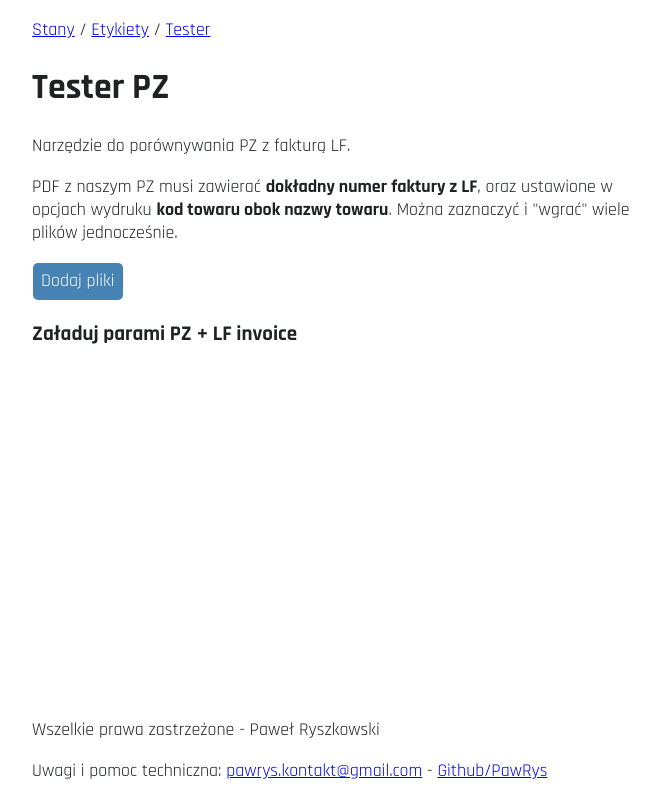
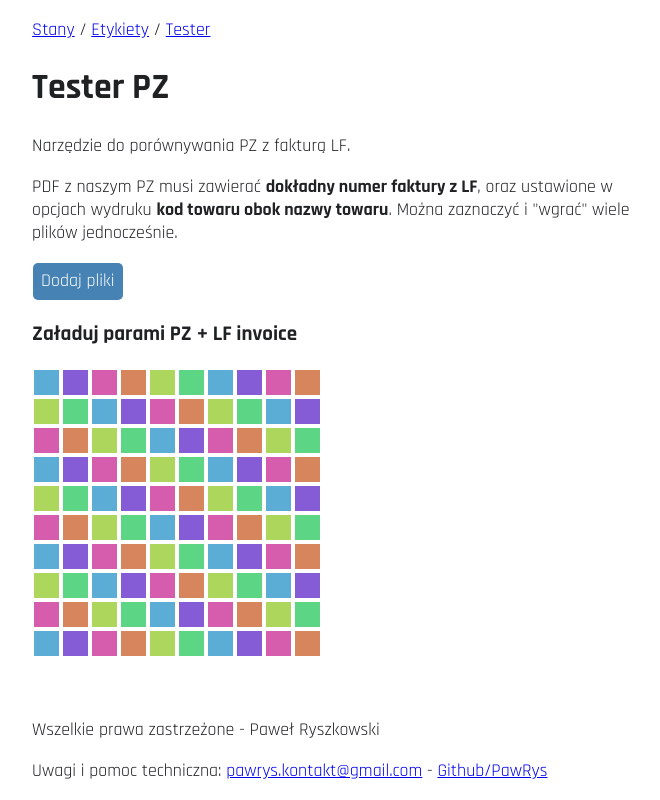
Before and after one commit to PawRys/PurchaseComparator, a Vue app: page / in a window 1280 px wide. Shown: the whole page, without its empty margins (295-955 px from the left). Built offline with nearby package versions, Linux system fonts and the light colour scheme.

Commit message:
better coloring

```diff
--- a/src/App.vue
+++ b/src/App.vue
@@ -174,36 +174,28 @@ async function extractTextFromPDF(pdfFiles: FileList) {
   return { LF: LF, PZ: PZ }
 }
 
-function murmurHash3(str: string) {
-  let h = 0xcafebabe // Initial hash seed
-  for (let i = 0; i < str.length; i++) {
-    h = Math.imul(h ^ str.charCodeAt(i), 2 ^ (32 * 1.618))
-  }
-  return (h ^ (h >>> 16)) >>> 0 // Ensure positive 32-bit integer
-}
-
 function hashToHSL(hash: number) {
-  const h = hash % 360 // Hue: 0-359
-  const s = 80 + (hash % 20) // Saturation: 50-100%
-  const l = 60 + (hash % 20) // Lightness: 40-80%
+  const a = 6
+  const b = 360 / a
+  const h = 140 + b * (hash % a) // Hue: 0-359
+  const s = 60 + (hash % 20) * 0 // Saturation: 50-100%
+  const l = 60 + (hash % 20) * 0 // Lightness: 40-80%
   return `hsl(${h}, ${s}%, ${l}%)`
 }
 
 function stringToHSL(str: string) {
-  return hashToHSL(murmurHash3(str))
+  return hashToHSL(Number(str))
 }
 
-const counter = ref(0)
-const lastInvoice = ref('')
+let counter = 0
+let lastInvoice = ''
+function nextNumber(invoiceIndex: string): string {
+  if (lastInvoice !== invoiceIndex) {
+    lastInvoice = invoiceIndex
+    counter++
+  }
 
-function nextNumber(invoiceIndex: string): string {
-  if (lastInvoice.value !== invoiceIndex) {
-    counter.value++
-    lastInvoice.value = invoiceIndex
-  }
-  // console.log(counter.value)
-
-  return String(counter.value)
+  return String(counter)
 }
 </script>
 
@@ -260,13 +252,13 @@ function nextNumber(invoiceIndex: string): string {
         :key="item"
         v-html="item"
         :class="{ valid: item.match('✔️'), invalid: item.match('❌') }"
-        :style="`border-left: solid 1ch ${stringToHSL(item.match(/LF\d{2} M\d{6}/)[0])}`"
+        :style="`border-left: solid 1ch ${stringToHSL(nextNumber(item.match(/LF\d{2} M\d{6}/)[0]))}`"
       ></div>
     </section>
 
-    <!-- <section id="test">
+    <section id="test">
       <div v-for="i in 100" :key="i" :style="`background-color: ${stringToHSL(String(i))}`"></div>
-    </section> -->
+    </section>
   </main>
 
   <footer>
```
